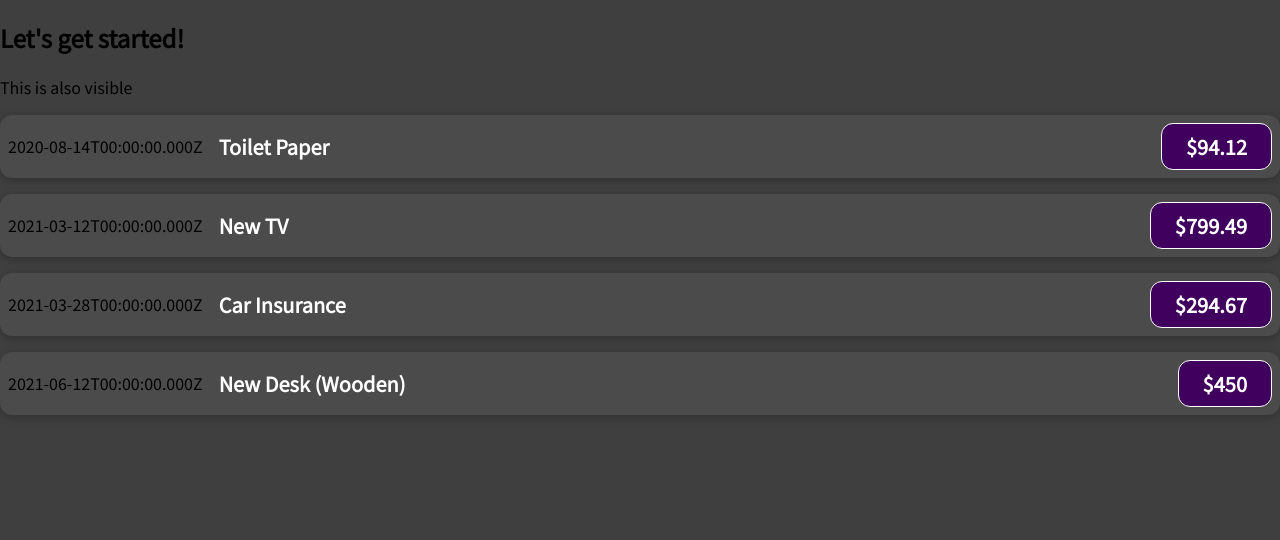
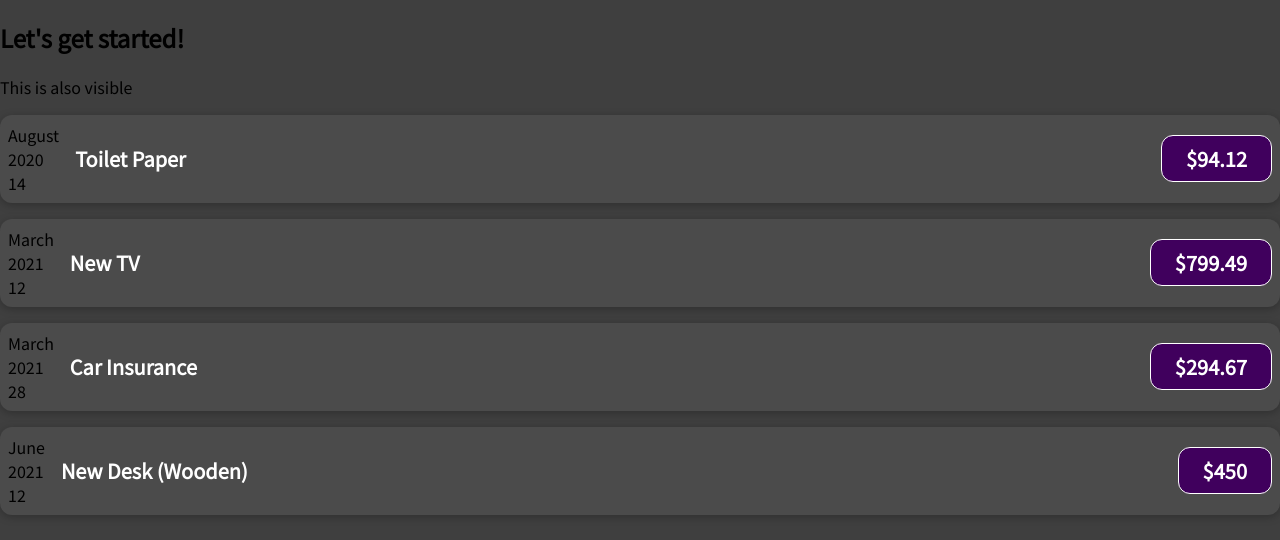
Before and after one commit to vozret/UpdatedReactTutorial, a React (Create React App) app: page / in a window 1280 px wide. Shown: the top 540 px of the page. Built offline with nearby package versions, Linux system fonts and the light colour scheme.

Commit message:
modifying date-time

```diff
--- a/src/App.js
+++ b/src/App.js
@@ -26,7 +26,7 @@ const expenses = [
   ];
 
   const totalExpenses = expenses.map( item =>
-      <ExpenseItem title={item.title} amount={item.amount} date={item.date}></ExpenseItem>
+      <ExpenseItem key={item.id} title={item.title} amount={item.amount} date={item.date}></ExpenseItem>
   )
   return(
     <div>
--- a/src/components/ExpenseItem.js
+++ b/src/components/ExpenseItem.js
@@ -2,9 +2,17 @@ import './ExpenseItem.css';
 import React from "react";
 
 function ExpenseItem(props) {
+    const month = props.date.toLocaleString('en-US', {month: 'long'});
+    const day = props.date.toLocaleString('en-US', {day: '2-digit'});
+    const year =  props.date.getFullYear();
+
     return(
         <div className="expense-item">
-            <div>{props.date.toISOString()}</div>
+            <div>
+                <div>{month}</div>
+                <div>{year}</div>
+                <div>{day}</div>
+            </div>
             <div className="expense-item__description">
                 <h2>{props.title}</h2>
                 <div className="expense-item__price">
```
